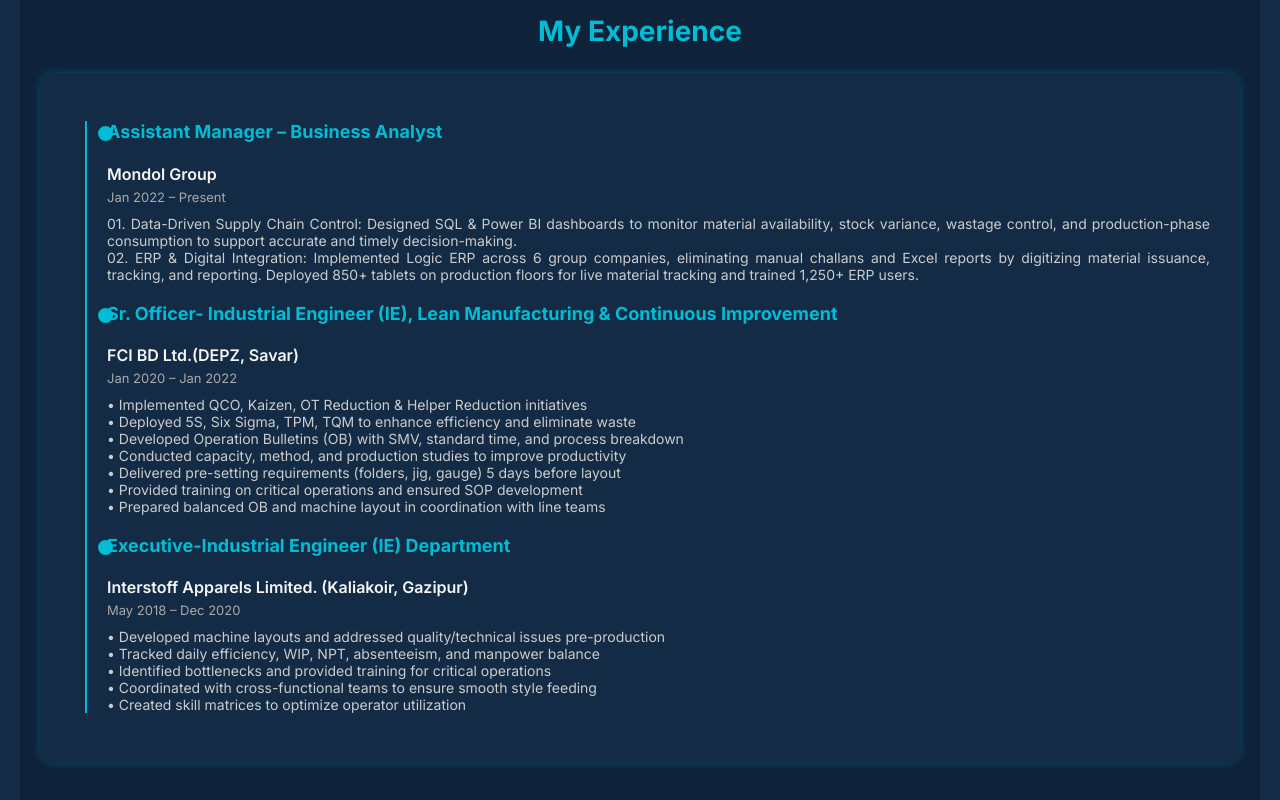
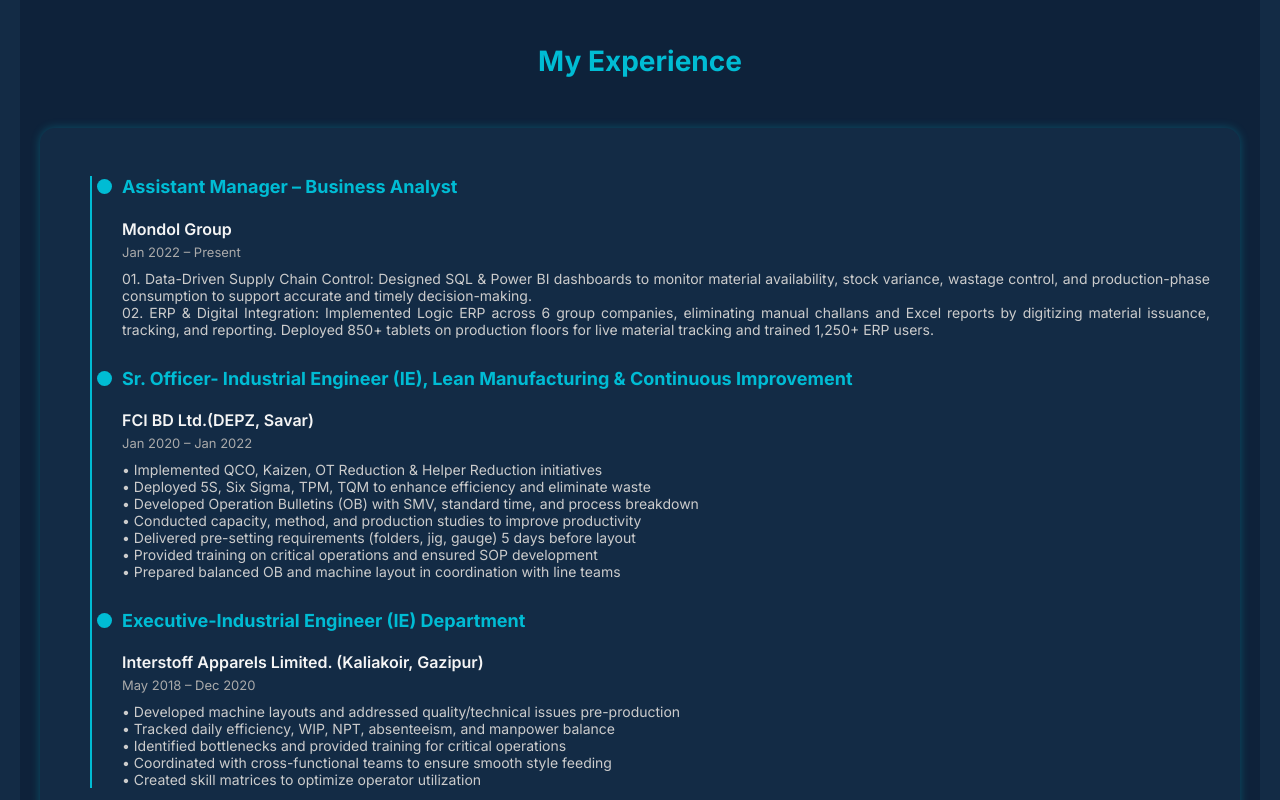
Before and after one commit to arafat-ipe/protfolio, a plain HTML site: page index.html in a window 1280 px wide. Shown: the part 1840-2640 px from the top of the page. Drawn offline with Linux system fonts and the light colour scheme.

Commit message:
Update index.html

```diff
--- a/index.html
+++ b/index.html
@@ -143,7 +143,7 @@
     background-color:#0e223a;
     color:#e0f7fa;
     padding:50px 20px;
-    margin-bottom:20px;
+    margin-bottom:50px;
   }
   #about h2{
     font-size:28px;
@@ -253,7 +253,7 @@
   #experience h2, #education h2 {
     text-align:center;
     color:#00bcd4;
-    margin-bottom:25px;
+    margin-bottom:50px;
     font-size:28px;
   }
   .section-box {
@@ -266,19 +266,19 @@
   }
   .timeline {
     position:relative;
-    margin-left:15px;
+    margin-left:20px;
     border-left:2px solid #00bcd4;
-    padding-left:20px;
+    padding-left:30px;
   }
   .timeline-item {
     position:relative;
-    margin-bottom:20px;
+    margin-bottom:30px;
   }
   .timeline-item::before {
     content:'';
     position:absolute;
-    left:-9px;
-    top:5px;
+    left:-25px;
+    top:3px;
     width:15px;
     height:15px;
     border-radius:50%;
```
